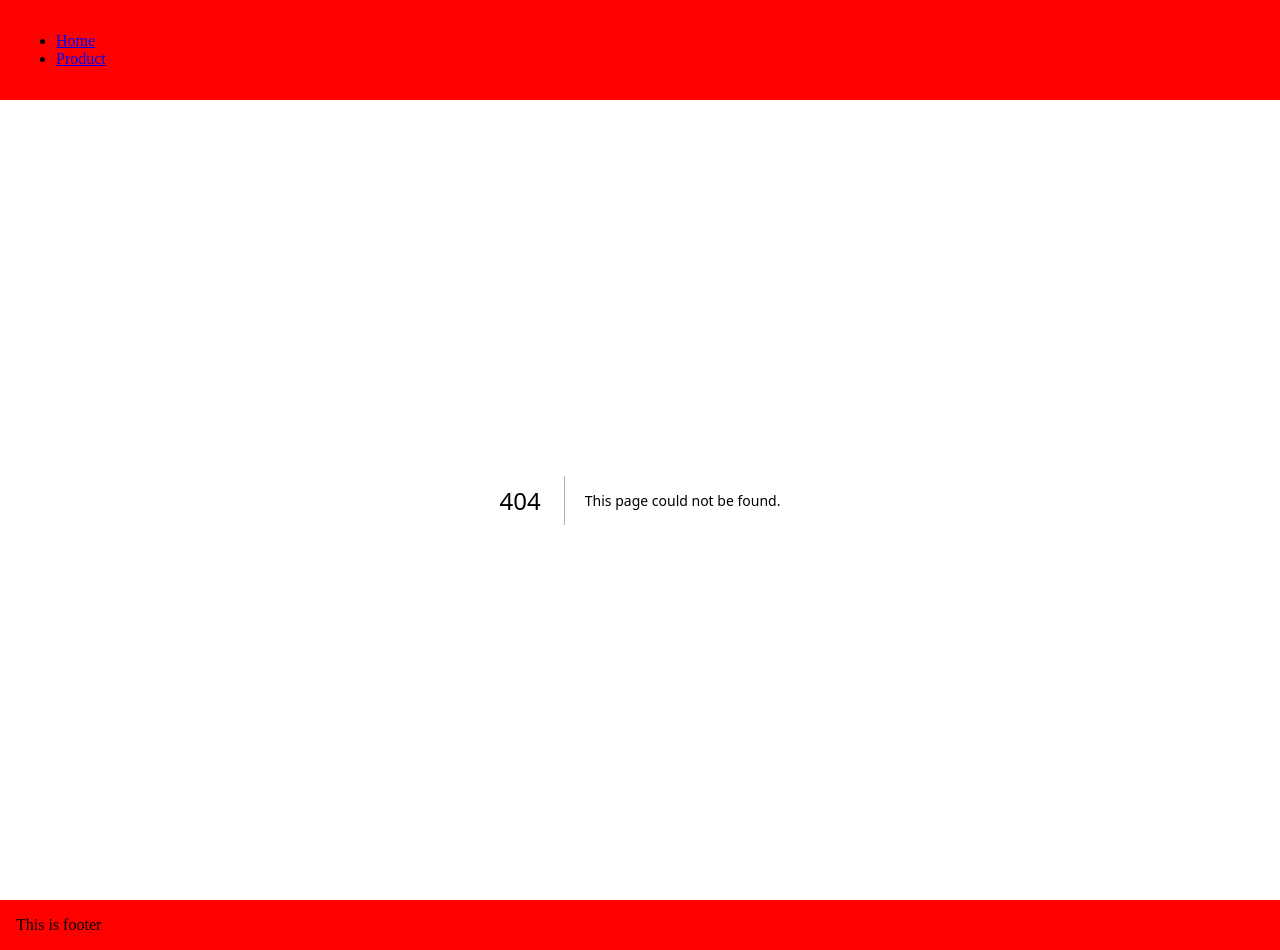
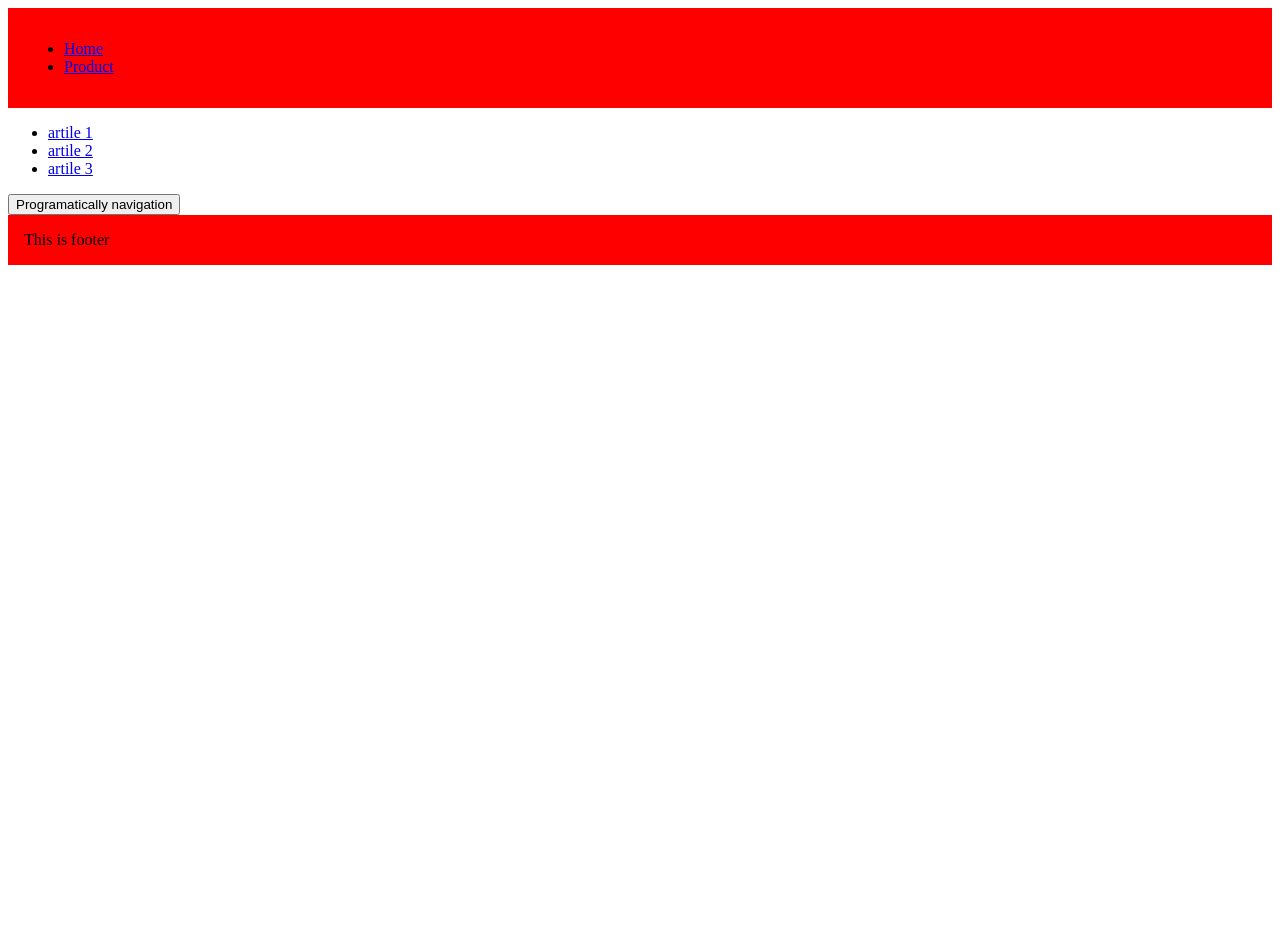
Before and after one commit to abhishek-sharma-simform/learning-nextjs-16, a Next.js app: page /article in a window 1280 px wide. Before the commit this address had no page. After the commit the page ends 800 px from the top, so only its background shows below. Built offline with nearby package versions, Linux system fonts and the light colour scheme.

Commit message:
feat : Programatically navigation

```diff
--- /dev/null
+++ b/app/article/page.tsx
@@ -0,0 +1,35 @@
+"use client";
+import Link from "next/link";
+import React from "react";
+import { useRouter } from "next/navigation";
+const Article = () => {
+  const router = useRouter();
+  const artiles = [
+    { id: 1, name: "artile 1" },
+    { id: 2, name: "artile 2" },
+    { id: 3, name: "artile 3" },
+  ];
+
+  return (
+    <>
+      <ul>
+        {artiles.map((art) => {
+          return (
+            <li key={art.id}>
+              <Link href={`article/${art.id}`}>{art.name}</Link>
+            </li>
+          );
+        })}
+      </ul>
+      <button
+        onClick={() => {
+          router.push("/");
+        }}
+      >
+        Programatically navigation
+      </button>
+    </>
+  );
+};
+
+export default Article;
```
Also changed, not shown: app/article/[articleId]/page.tsx (added, +7 -0 lines).
